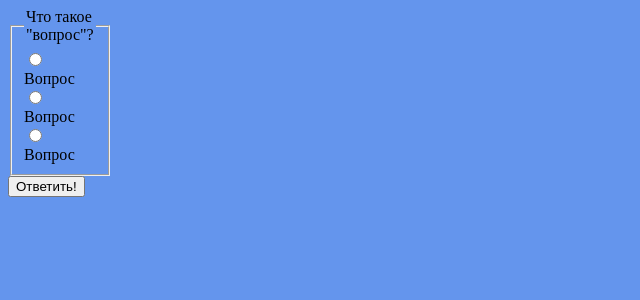
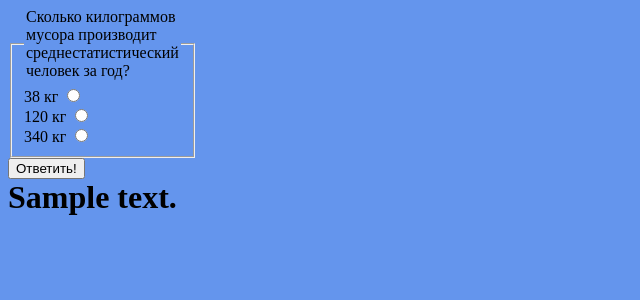
Before and after one commit to DarkMan903/Ecology-Project, a Flask app: template Ecology_Project/templates/test.html in a window 1280 px wide. Shown: the top 300 px of the page, without its empty margins (0-640 px from the left). Run offline with Flask 3, Linux system fonts and the light colour scheme; the template is opened without the code that fills it: most values are stand-ins (such as "Sample title", 1, 10 or a date in 2020).

Commit message:
test.html

```diff
--- a/Ecology_Project/templates/test.html
+++ b/Ecology_Project/templates/test.html
@@ -12,33 +12,42 @@
 </head>
 
 <body>
-  <form>
+
+  <form action="/test" method="post">
     <fieldset>
 
-      <legend>Что такое "вопрос"?</legend>
+      <legend>Сколько килограммов мусора производит среднестатистический человек за год?</legend>
 
       <div>
-        <input type="radio" id="f" value="f" name="name" required />
-        <label for="f">Вопрос</label>
+        <label for="option1">38 кг</label>
+        <input type="radio" id="option1" value="1" name="choise" required />
       </div>
 
       <div>
-        <input type="radio" id="g" value="g" name="name" required />
-        <label for="g">Вопрос</label>
+        <label for="option2">120 кг</label>
+        <input type="radio" id="option2" value="2" name="choise" required />
       </div>
 
       <div>
-        <input type="radio" id="h" value="h" name="name"  required />
-        <label for="h">Вопрос</label>
+        <label for="option3">340 кг</label>
+        <input type="radio" id="option3" value="3" name="choise"  required />
       </div>
 
     </fieldset>
 
-    <div>
-      <input type="submit" value="Ответить!"  />
+    <div class="button__skill">
+      <input class="button__skill" type="submit" name="button_enter" value="Ответить!">
     </div>
 
   </form>
 
+  <h1>{{answer}}</h1>
+
+  {% if button_enter %}
+  <div class="button-enter">
+    <a class="button-enter" href="">Следующий вопрос!</a>
+  </div>
+  {% endif %}
+
 </body>
 </html>
```
